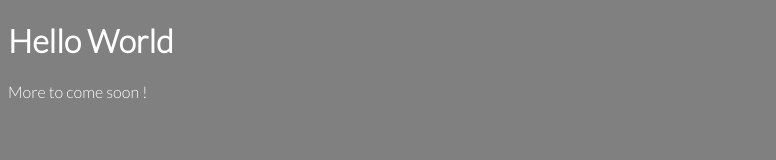
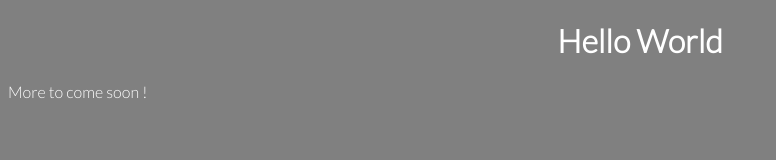
Before and after one commit to HapisaurusRex/HapisaurusRex.github.io, a plain HTML site: page index.html in a window 1280 px wide. Shown: the whole page, without its empty margins (0-776 px from the left). Drawn offline with Linux system fonts and the light colour scheme.

Commit message:
Added title class

```diff
--- a/index.html
+++ b/index.html
@@ -7,7 +7,7 @@
         <link rel="stylesheet" href="style.css">
     </head>
     <body>
-        <h1> Hello World </h1>
+        <h1 class = "title"> Hello World </h1>
         <p> More to come soon !</p>
     </body>
 </html>
--- a/style.css
+++ b/style.css
@@ -3,3 +3,8 @@ body{
     color: white;
     font-family: 'Lato', sans-serif;
 }
+
+.title{
+    text-align: center;
+    text-transform: capitalize;
+}
```
